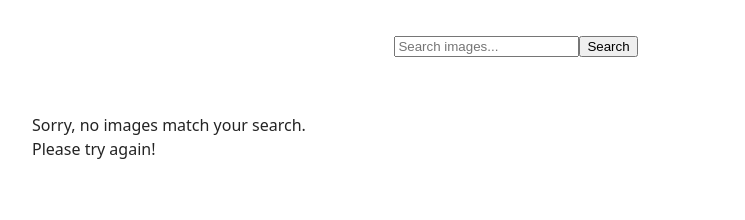
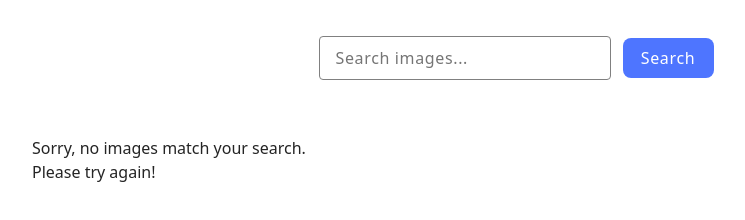
Before and after one commit to YLevytsk/goit-js-hw-11, a website built with Vite: page src/index.html in a window 1280 px wide. Shown: the whole page, without its empty margins (124-869 px from the left). Built offline with nearby package versions, Linux system fonts and the light colour scheme; no server answers; what simplelightbox would draw is missing.

Commit message:
павап

```diff
--- a/src/css/styles.css
+++ b/src/css/styles.css
@@ -22,6 +22,7 @@
 .gallery-item {
   position: relative;
   overflow: hidden;
+  border: 1px solid #808080;
 
 
 }
@@ -37,12 +38,14 @@
 .image-info {
   display: flex;
   justify-content: space-between;
-  gap: 28px; /* Отступы между блоками */
+  gap: 12px;
   align-items: center;
-  padding-left: 20px; /* Отступ слева для всего блока */
+  padding-left: 20px;
 
 
 }
+
+
 .image-info .item {
   display: flex;
   flex-direction: column; /* Текст и количество идут в столбик */
@@ -85,3 +88,51 @@
   margin-right: 24px; /* Отступ между блоками */
   text-align: center; /* Выравнивание по центру */
 }
+/* Стили для формы поиска */
+.search-form {
+  display: flex;
+  align-items: center;
+  gap: 12px; /* Отступ между полем ввода и кнопкой */
+}
+
+.search-form input {
+  width: 272px;
+  height: 40px;
+  padding-left: 16px; /* Отступ от левого края */
+  font-family: var(--font-family);
+  font-weight: 400;
+  font-size: 16px;
+  line-height: 150%;
+  letter-spacing: 0.04em;
+  color: #808080;
+  border: 1px solid #808080; /* Цвет рамки */
+  border-radius: 4px;
+  outline: none; /* Убираем стандартное обводку при фокусе */
+}
+
+.search-form button {
+  width: 91px;
+  height: 40px;
+  background: #4e75ff;
+  border-radius: 8px;
+  padding: 8px 16px;
+  font-family: var(--font-family);
+  font-weight: 500;
+  font-size: 16px;
+  line-height: 150%;
+  letter-spacing: 0.04em;
+  color: #fff;
+  border: none; /* Убираем рамку */
+  cursor: pointer; /* Указатель при наведении */
+}
+
+/* Стили для фокуса на поле ввода */
+.search-form input:focus {
+  border-color: #4e75ff; /* Синие рамки при фокусе */
+  outline: none; /* Убираем обводку по умолчанию */
+}
+
+/* Стили для кнопки на hover */
+.search-form button:hover {
+  background-color: #3b63c7; /* Синий оттенок при наведении */
+}
```
